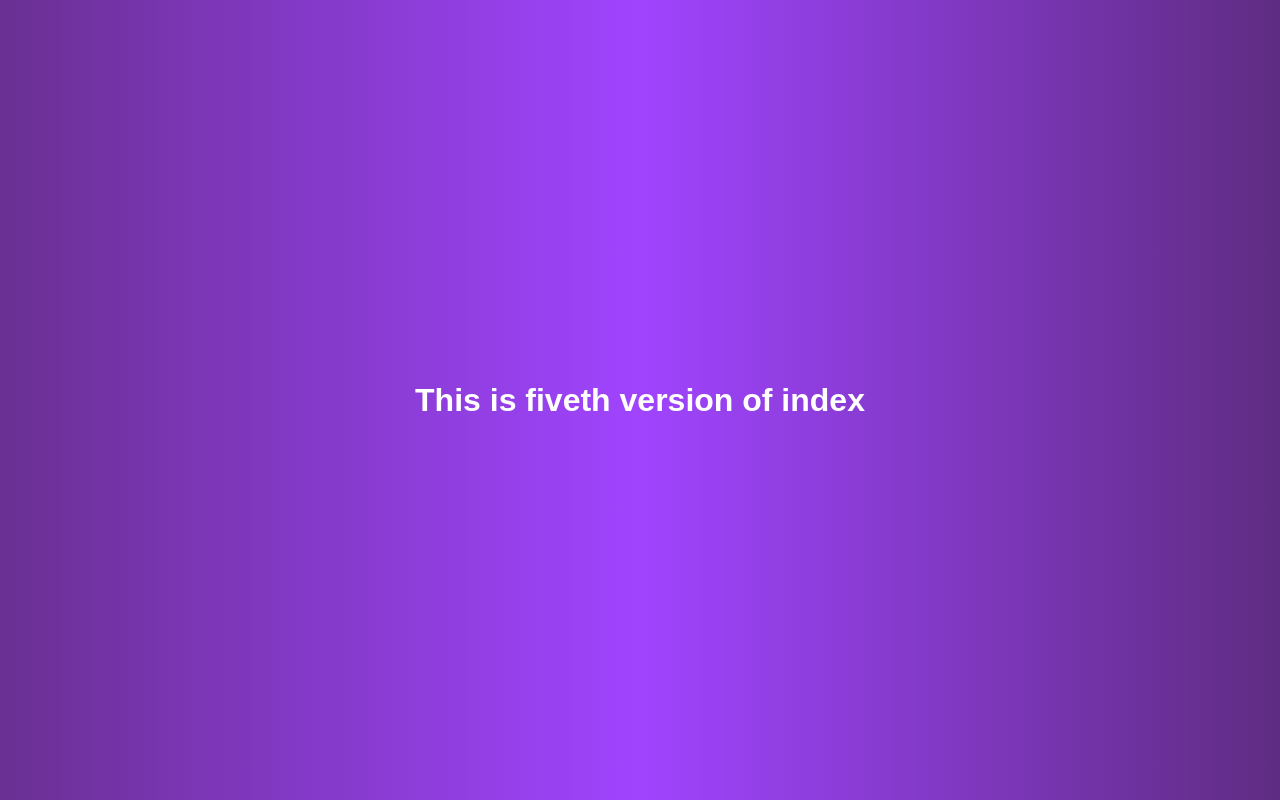
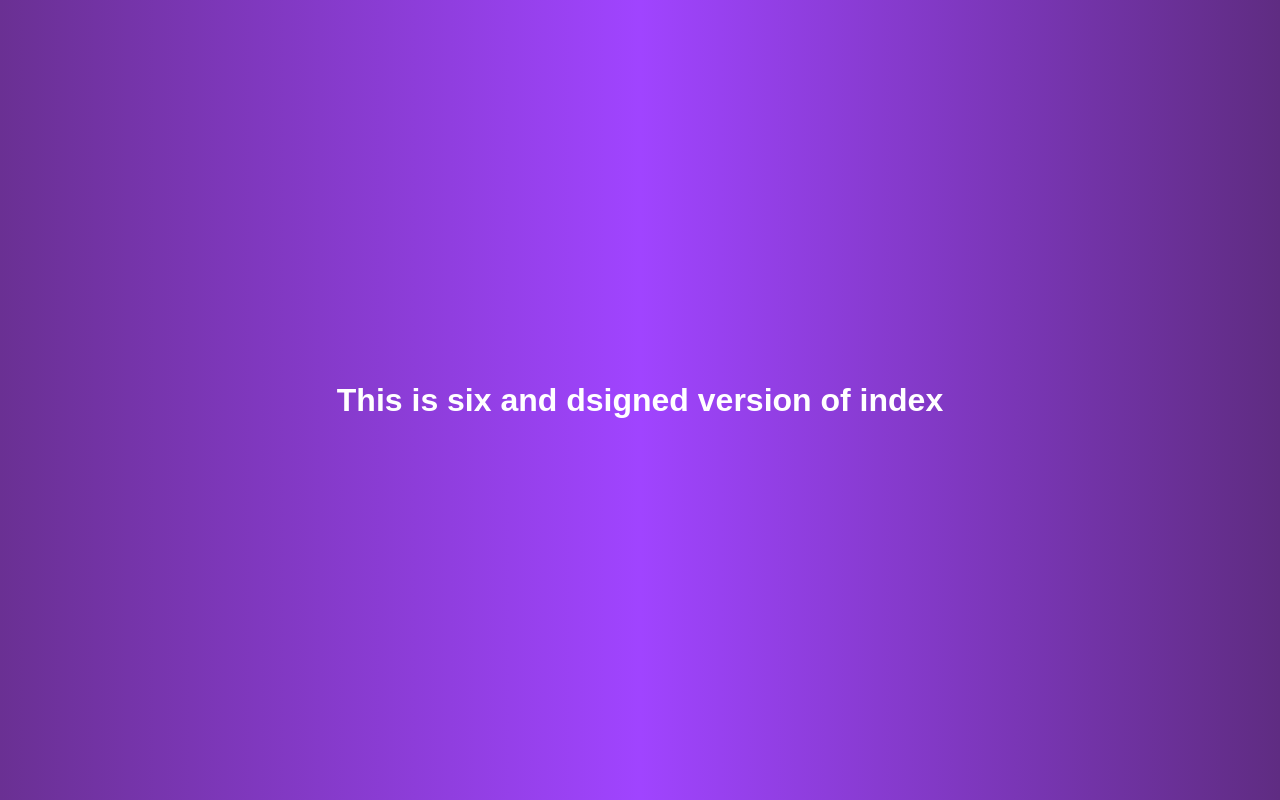
Before and after one commit to Uniqeboy/my_repo, a plain HTML site: page index.html in a window 1280 px wide. Drawn offline with Linux system fonts and the light colour scheme.

Commit message:
This is six and designed version of index

```diff
--- a/index.html
+++ b/index.html
@@ -7,6 +7,6 @@
     <link rel="stylesheet" href="style.css"
 </head>
 <body>
-    <h1>This is fiveth version of index</h1>
+    <h1>This is six and dsigned version of index</h1>
 </body>
 </html>
```
